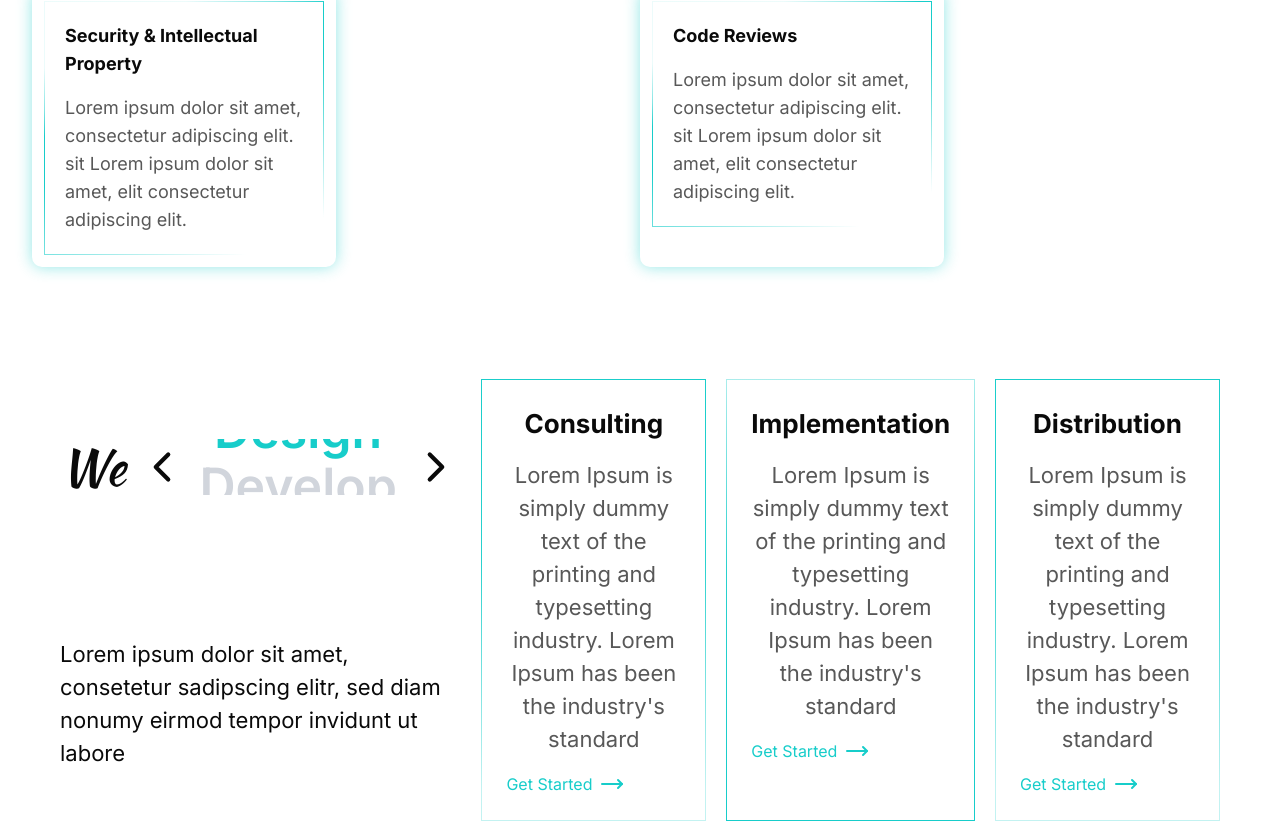
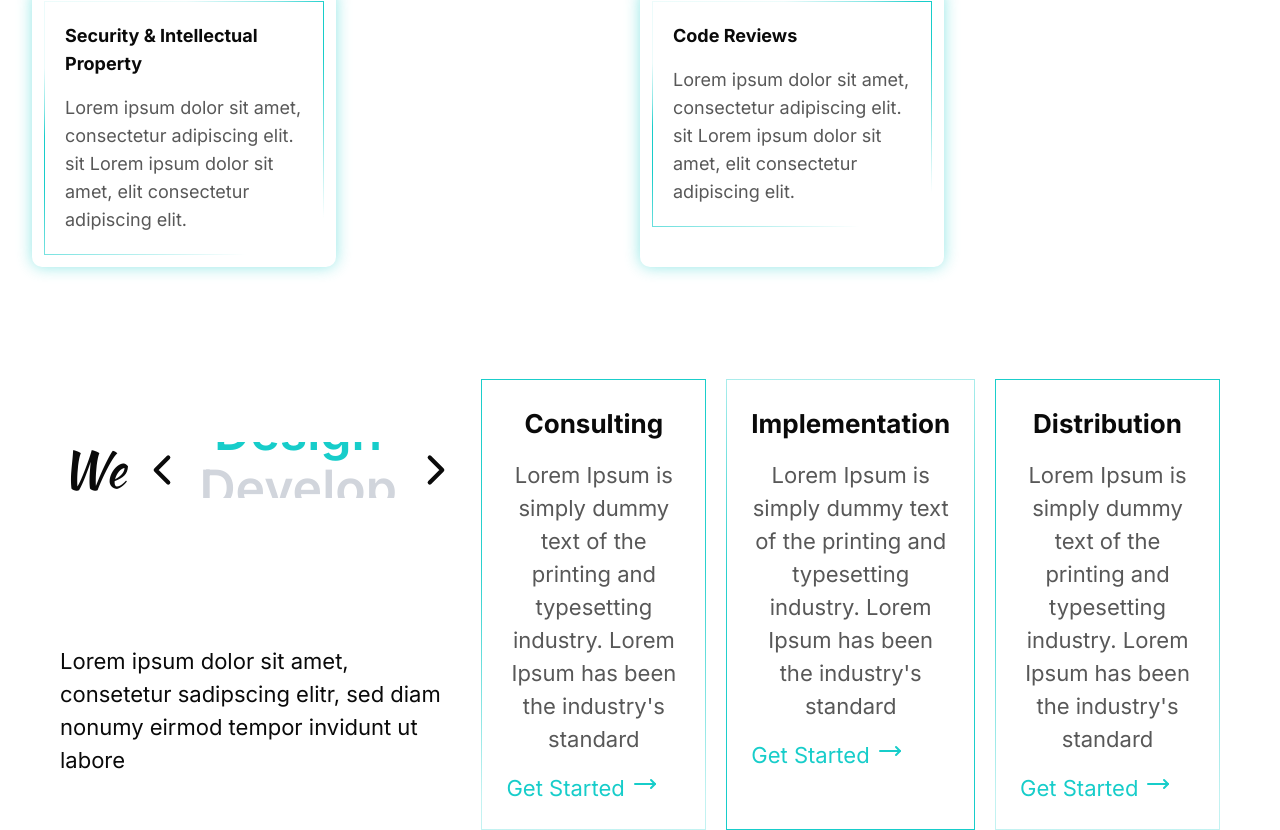
Before and after one commit to Roshen-Perera/ceylon-developers-portfolio, a Next.js app: page / in a window 1280 px wide. Shown: the part 2677-3507 px from the top of the page. Built offline with nearby package versions, Linux system fonts and the light colour scheme.

Commit message:
changed link font size to 22

```diff
--- a/app/page.tsx
+++ b/app/page.tsx
@@ -237,7 +237,7 @@ export default function Home() {
                 Lorem Ipsum is simply dummy text of the printing and typesetting
                 industry. Lorem Ipsum has been the industry&apos;s standard
               </p>
-              <div className="flex flex-row gap-2 text-[#17CDCA]">
+              <div className="flex flex-row gap-2 text-[#17CDCA] text-[22px]">
                 <p>Get Started</p>
                 <MoveRight />
               </div>
@@ -248,7 +248,7 @@ export default function Home() {
                 Lorem Ipsum is simply dummy text of the printing and typesetting
                 industry. Lorem Ipsum has been the industry&apos;s standard
               </p>
-              <div className="flex flex-row gap-2 text-[#17CDCA]">
+              <div className="flex flex-row gap-2 text-[#17CDCA] text-[22px]">
                 <p>Get Started</p>
                 <MoveRight />
               </div>
@@ -259,7 +259,7 @@ export default function Home() {
                 Lorem Ipsum is simply dummy text of the printing and typesetting
                 industry. Lorem Ipsum has been the industry&apos;s standard
               </p>
-              <div className="flex flex-row gap-2 text-[#17CDCA]">
+              <div className="flex flex-row gap-2 text-[#17CDCA] text-[22px]">
                 <p>Get Started</p>
                 <MoveRight />
               </div>
```
